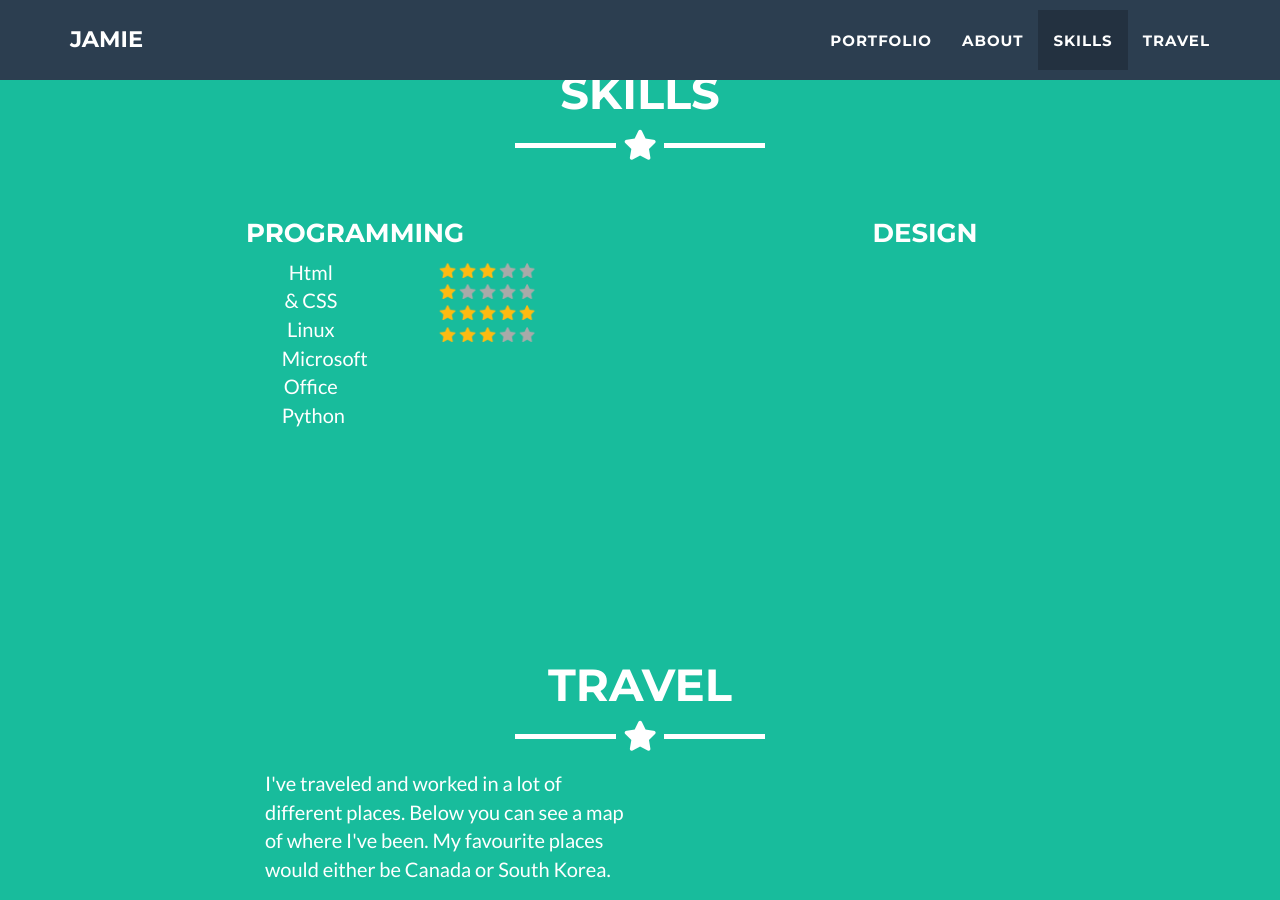
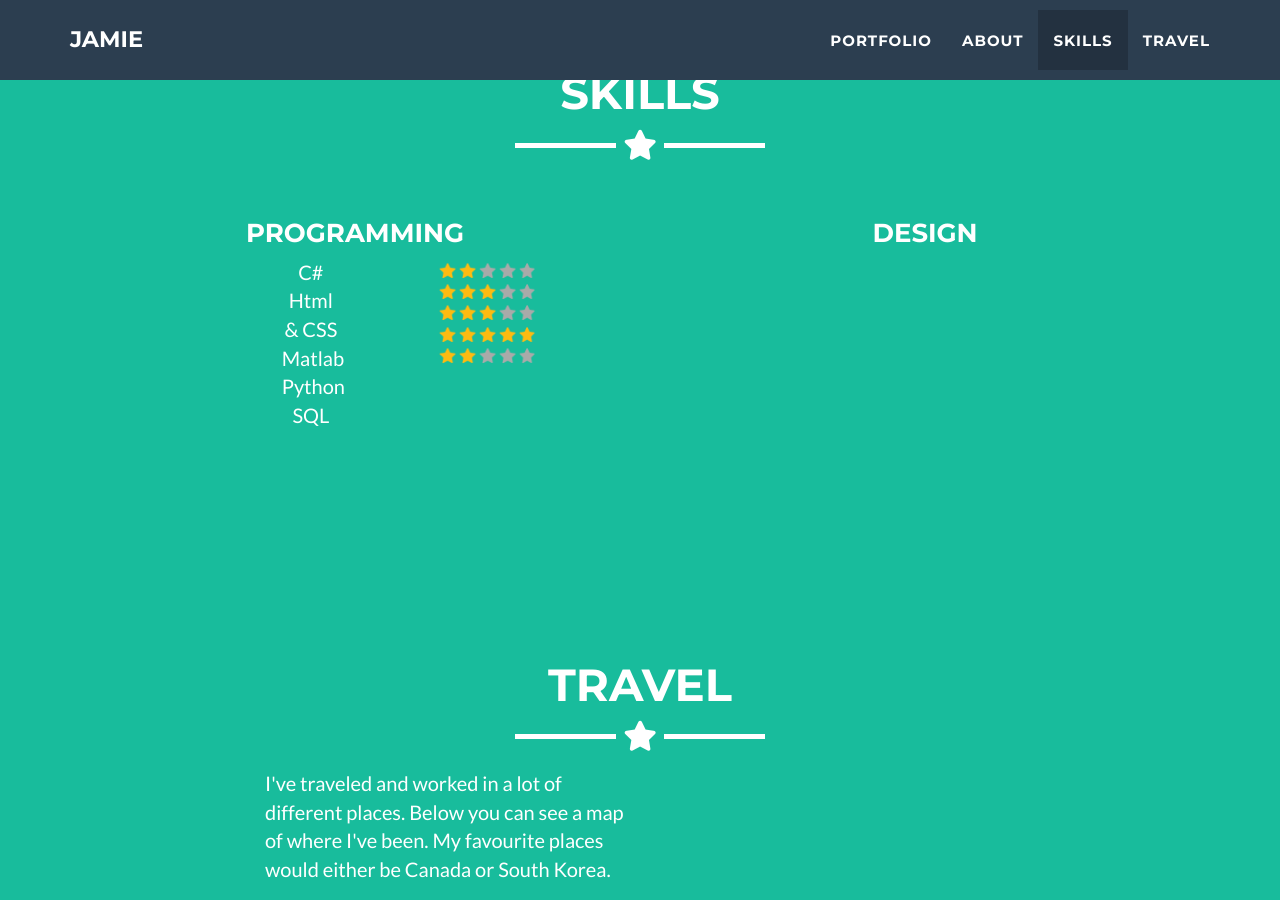
Before and after one commit to jamiedumayne/jamiedumayne.github.io, a Jekyll site: the page built from _posts/2014-07-18-project-1.markdown, in a window 1280 px wide and 900 px high, scrolled down 2309 px. Built offline with Jekyll 4.4.1, drawn with Linux system fonts in a browser that asks for light colours.

Commit message:
Update skills.html

```diff
--- a/_includes/skills.html
+++ b/_includes/skills.html
@@ -12,24 +12,31 @@
         <h3>Programming</h3>
         <div class="col-lg-4 col-xs-2"></div>
           <div class="col-lg-2 col-xs-4">
-            <p>Html &amp; CSS <br>
-              Linux <br>
-              Microsoft Office <br>
-              Python </p>
+            <p>C# <br>
+              Html &amp; CSS <br>
+              Matlab <br>
+              Python <br>
+              SQL </p>
           </div>
 
           <div class="col-lg-6 col-xs-4">
             <img src=img/star_full.png alt="Gold star" height="15">
             <img src=img/star_full.png alt="Gold star" height="15">
-            <img src=img/star_full.png alt="Gold star" height="15">
-            <img src=img/star_empty.png alt="Gold star" height="15">
-            <img src=img/star_empty.png alt="Gold star" height="15"><br>
+            <img src=img/star_empty.png alt="Empty star" height="15">
+            <img src=img/star_empty.png alt="Empty star" height="15">
+            <img src=img/star_empty.png alt="Empty star" height="15"><br>
 
             <img src=img/star_full.png alt="Gold star" height="15">
-            <img src=img/star_empty.png alt="Gold star" height="15">
-            <img src=img/star_empty.png alt="Gold star" height="15">
-            <img src=img/star_empty.png alt="Gold star" height="15">
-            <img src=img/star_empty.png alt="Gold star" height="15"><br>
+            <img src=img/star_full.png alt="Gold star" height="15">
+            <img src=img/star_full.png alt="Gold star" height="15">
+            <img src=img/star_empty.png alt="Empty star" height="15">
+            <img src=img/star_empty.png alt="Empty star" height="15"><br>
+
+            <img src=img/star_full.png alt="Gold star" height="15">
+            <img src=img/star_full.png alt="Gold star" height="15">
+            <img src=img/star_full.png alt="Gold star" height="15">
+            <img src=img/star_empty.png alt="Empty star" height="15">
+            <img src=img/star_empty.png alt="Empty star" height="15"><br>
 
             <img src=img/star_full.png alt="Gold star" height="15">
             <img src=img/star_full.png alt="Gold star" height="15">
@@ -39,9 +46,9 @@
 
             <img src=img/star_full.png alt="Gold star" height="15">
             <img src=img/star_full.png alt="Gold star" height="15">
-            <img src=img/star_full.png alt="Gold star" height="15">
-            <img src=img/star_empty.png alt="Gold star" height="15">
-            <img src=img/star_empty.png alt="Gold star" height="15">
+            <img src=img/star_empty.png alt="Empty star" height="15">
+            <img src=img/star_empty.png alt="Empty star" height="15">
+            <img src=img/star_empty.png alt="Empty star" height="15">
           </div>
         </div>
       </div>
```
